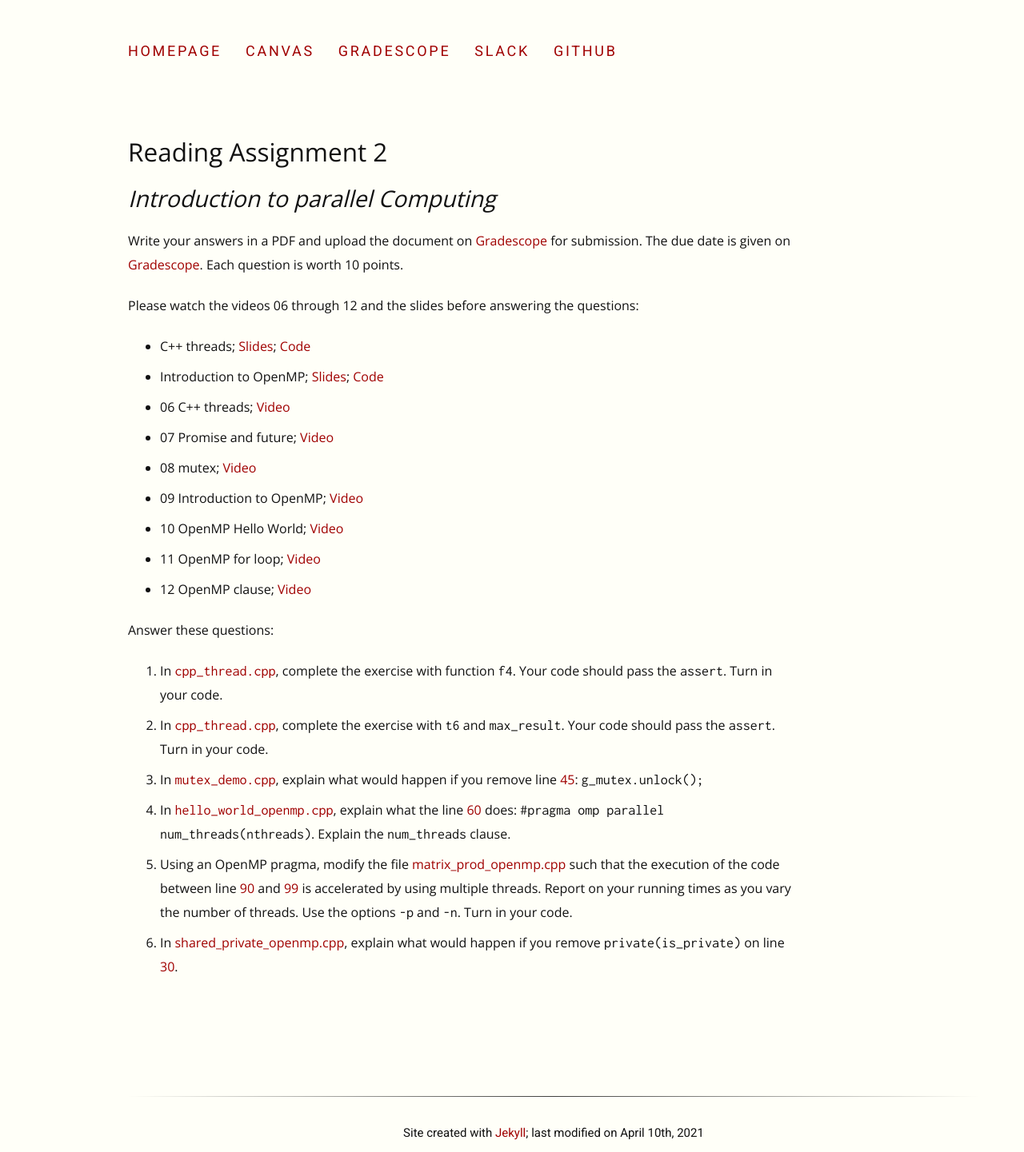
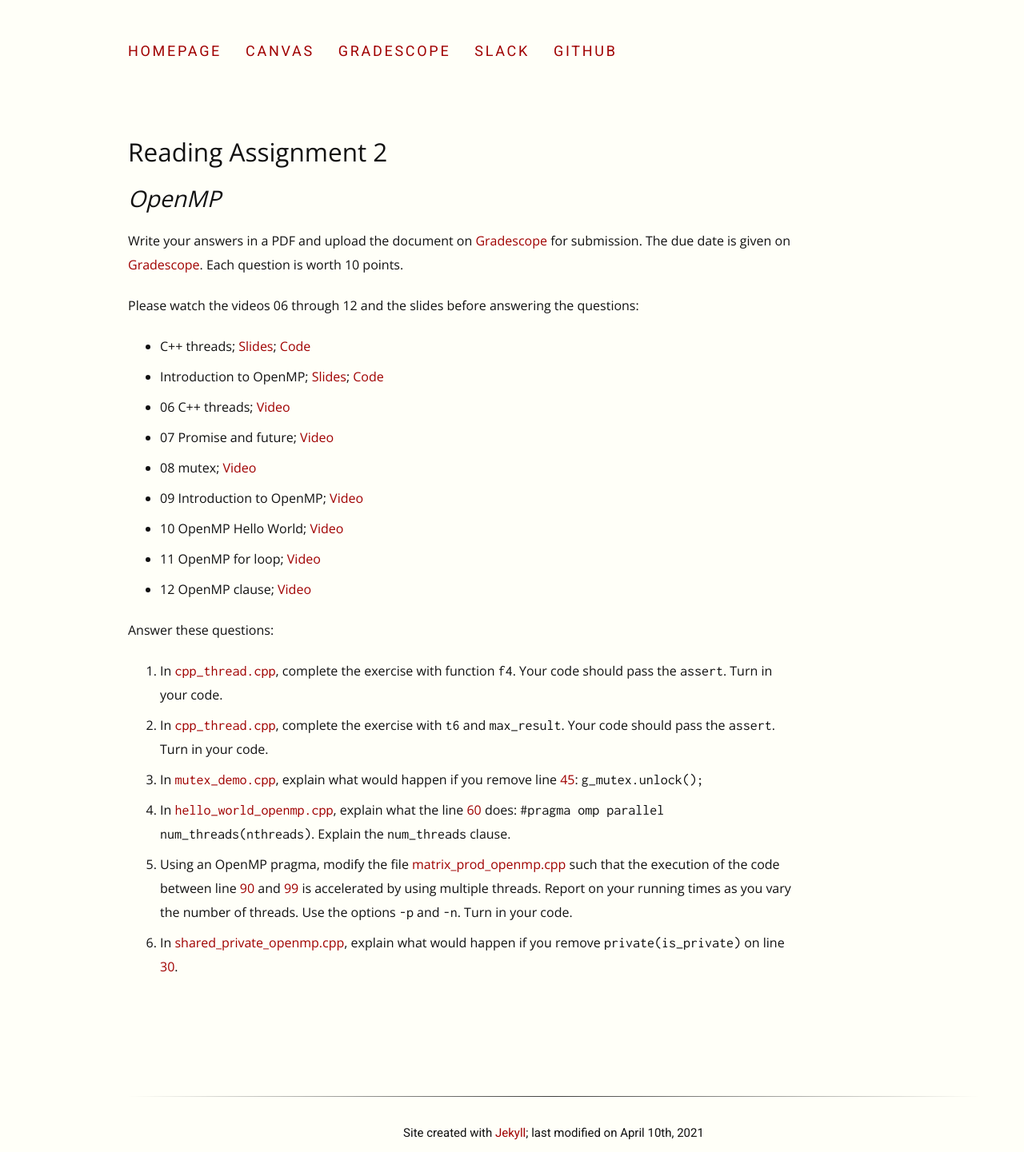
Before and after one commit to EricDarve/cme213-spring-2021, a Jekyll site: the page built from Reading Assignments/OpenMP.md, in a window 1280 px wide. Shown: the whole page at 80% size. Built offline with Jekyll 4.4.1, drawn with Linux system fonts in a browser that asks for light colours.

Commit message:
RA2 title

```diff
--- a/Reading Assignments/OpenMP.md
+++ b/Reading Assignments/OpenMP.md
@@ -3,7 +3,7 @@ layout: page
 title: Reading Assignment 2
 ---
 
-## Introduction to parallel Computing
+## OpenMP
 
 Write your answers in a PDF and upload the document on [Gradescope](https://www.gradescope.com/courses/258024) for submission. The due date is given on [Gradescope](https://www.gradescope.com/courses/258024). Each question is worth 10 points.
 
```
